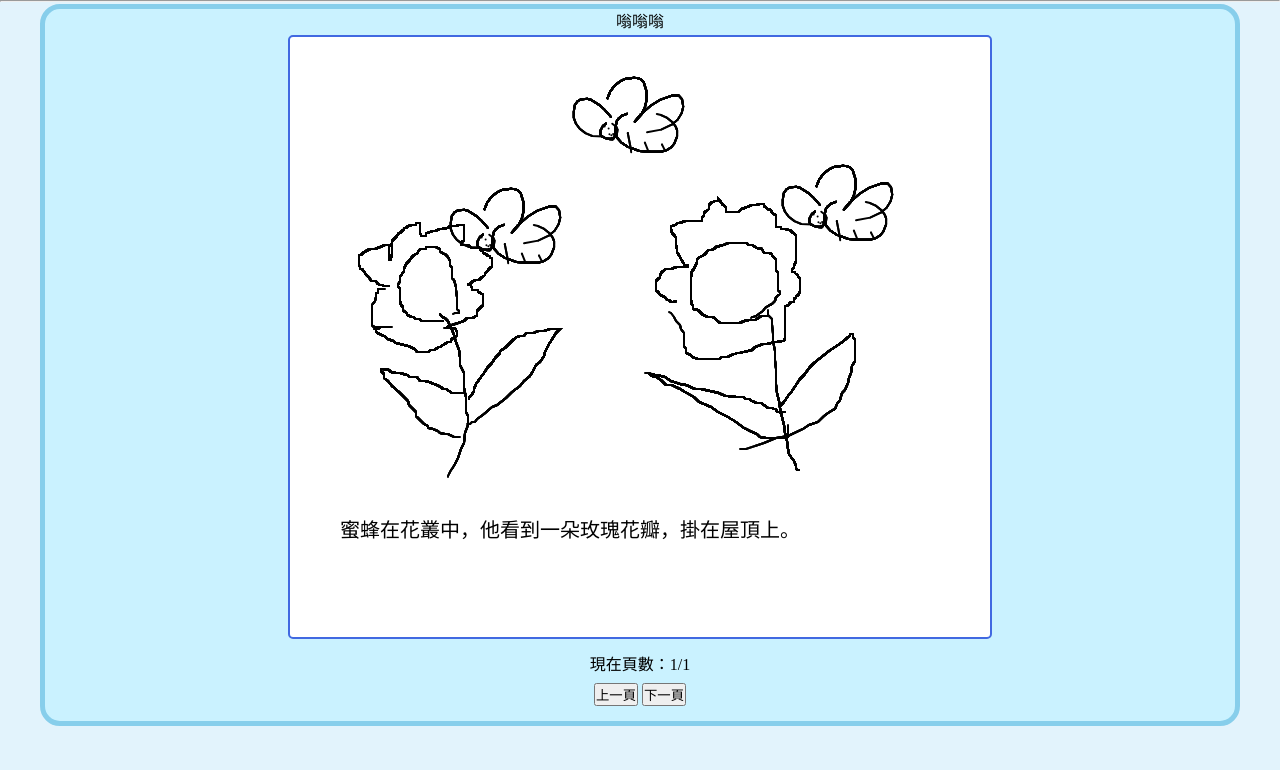
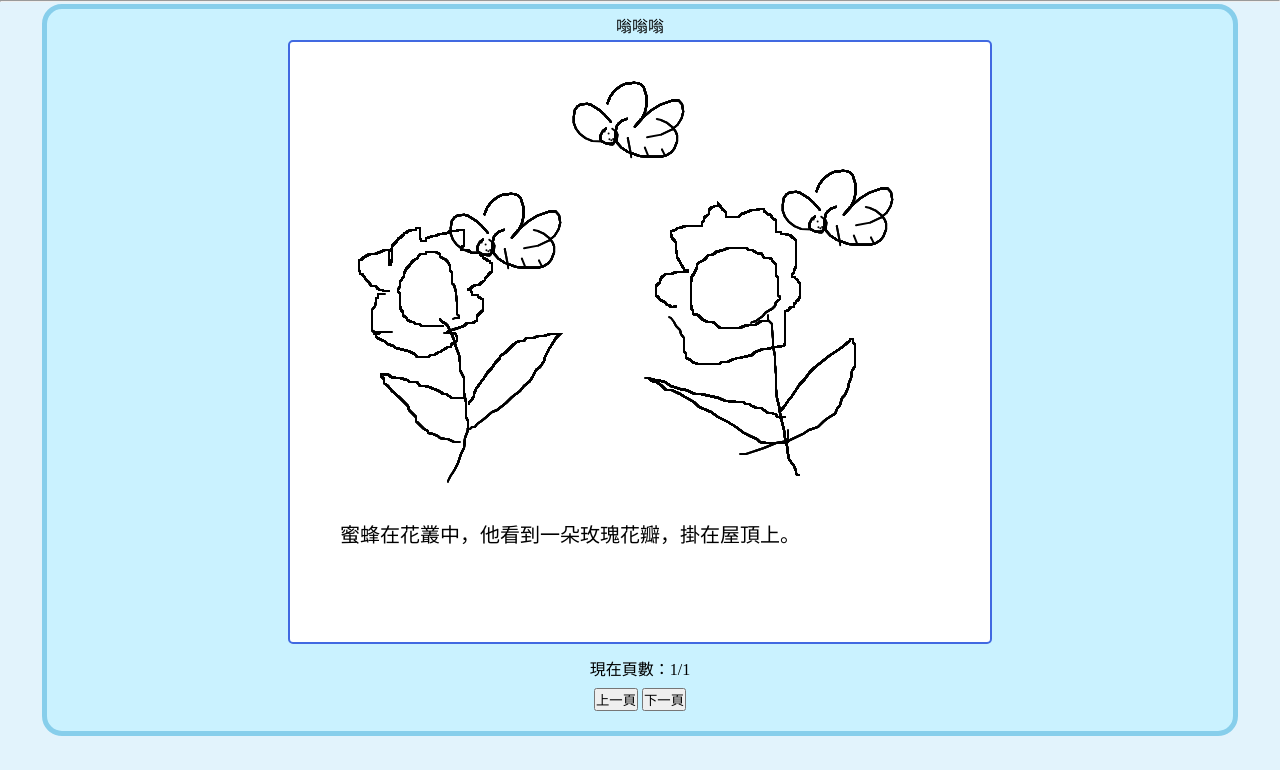
Before and after one commit to ztding19/story_and_painting, a Django app: page /book/3/ in a window 1280 px wide. Shown: the part 30-800 px from the top of the page. Run offline with Django 3.2, Linux system fonts and the light colour scheme; data comes from the database, SQL or seed files in the repository.

Commit message:
add page control area on creation page & correct the style setting of padding in .left, .right

```diff
--- a/sketch/static/sketch/style.css
+++ b/sketch/static/sketch/style.css
@@ -81,12 +81,12 @@ body {
     margin: 5px;
 }
 
-.horizental, .bottom, .page, .story_save {
+.horizental, .bottom, .page, .story_save, .page_turn {
     background-color: #caf2ff;
-    margin-top: 2px;
+    margin: 2px;
     border: 5px solid skyblue;
     border-radius: 20px;
-    padding: 5px;
+    padding: 10px;
 }
 
 .button {
@@ -103,7 +103,7 @@ body {
 
 .left, .right{
     float: left;
-    padding: 20px;
+    /* padding: 20px; */
 }
 
 
@@ -169,14 +169,14 @@ body {
     margin: 5px;
 }
 
-.chatArea{
+/* .chatArea{
     float: left;
     width: 50%;
 }
 .story{
     float: left;
     width: 50%;
-}
+} */
 
 .wrap {
     width: 1200px;
```
Also changed, not shown: sketch/casual/templates/casual/sketch_page.html (+18 -10 lines).
